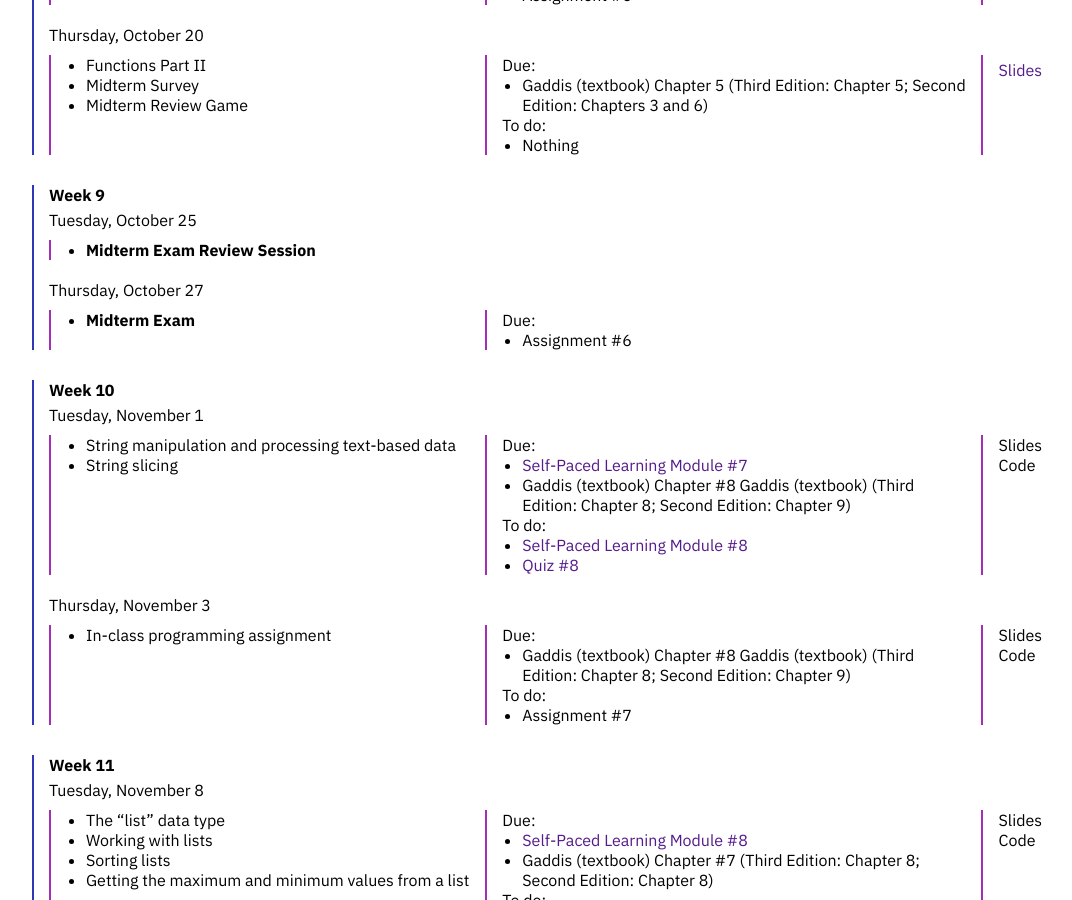
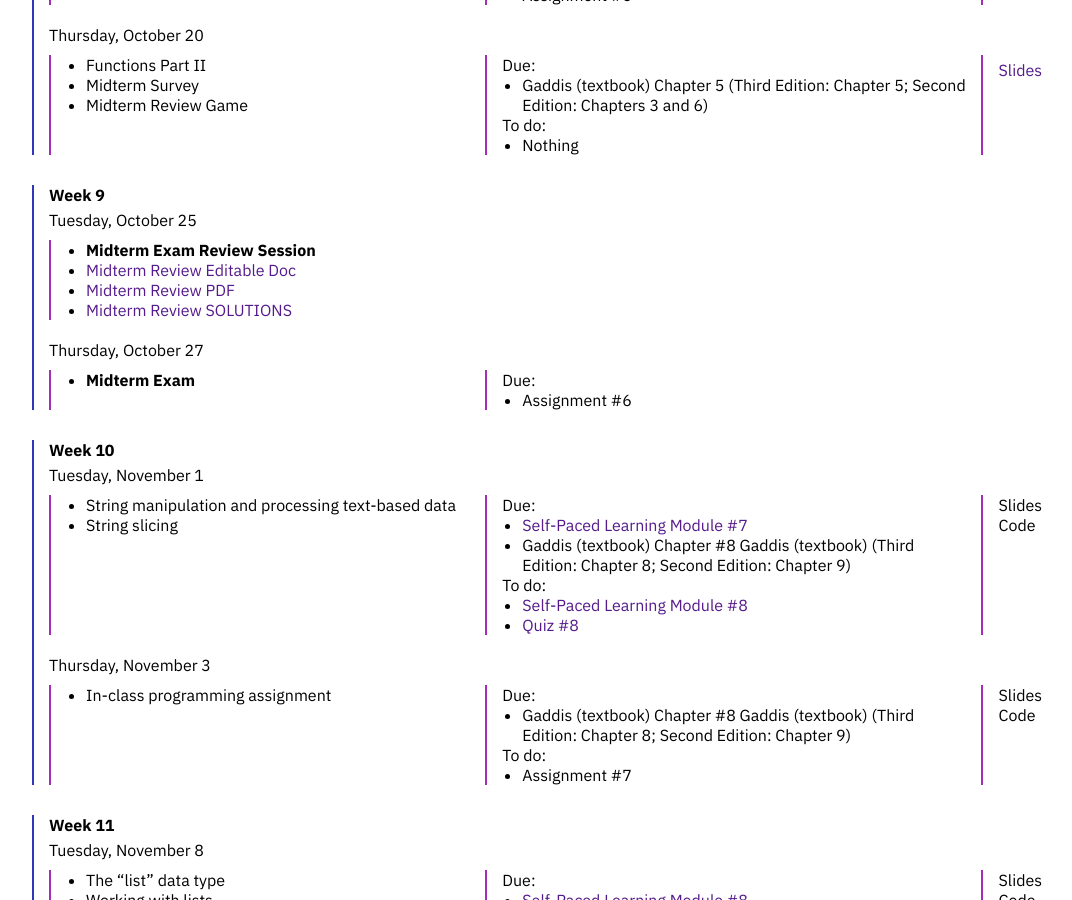
Before and after one commit to emilydidthis/-CSCI-UA.0002-Fall22, a Jekyll site: the page built from schedule.markdown, in a window 1280 px wide and 900 px high, scrolled down 2935 px. Shown: the whole window, without its empty margins (8-1080 px from the left). Built offline with Jekyll 4.4.1, drawn with Linux system fonts in a browser that asks for light colours.

Commit message:
midterm review

```diff
--- a/schedule.markdown
+++ b/schedule.markdown
@@ -455,6 +455,9 @@ Tuesday, October 25
 
 ### Topics
 - **Midterm Exam Review Session**
+- [Midterm Review Editable Doc](https://docs.google.com/document/d/128-CuBZd251M4MoBsUZNB0eMhxc24eUWGe5_X7FfUIA/copy)
+- [Midterm Review PDF](https://drive.google.com/file/d/13YzLsZs7ZPrjIeGm4-idUKVfOcUjuxcD/view?usp=sharing)
+- [Midterm Review SOLUTIONS](https://docs.google.com/document/d/1xl0ar5-xXfa5IM9dkp6YPTSYz2ssPooZxSjbR7GF8GE/edit?usp=sharing)
 </div>
 </div>
 <br>
```
